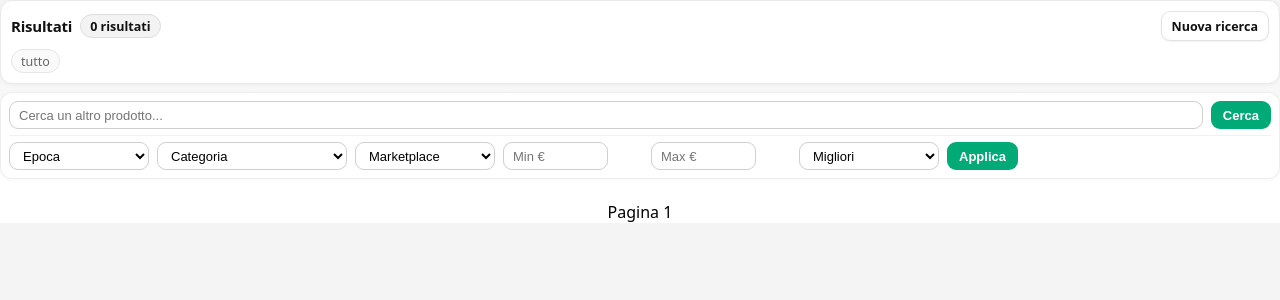
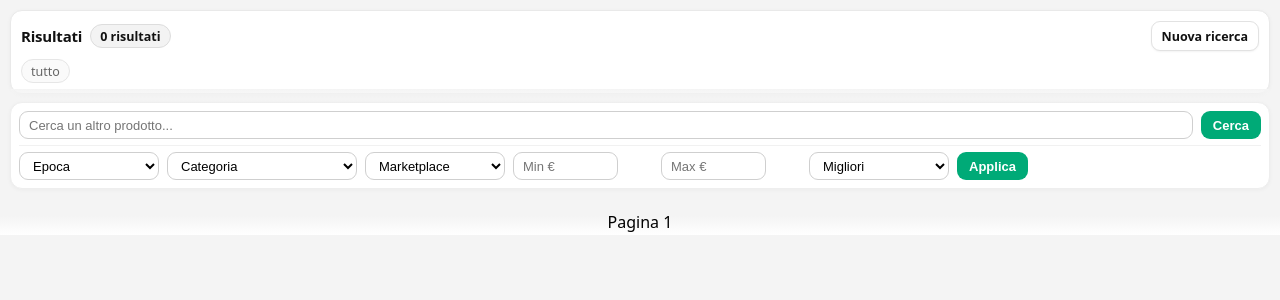
Before and after one commit to retrofutureitalia25/retrofuture-search, a Flask app: page /search in a window 1280 px wide. Shown: the top 300 px of the page. Run offline with Flask 3, Linux system fonts and the light colour scheme; data that the repository does not hold is empty.

Commit message:
Update results.html

```diff
--- a/templates/results.html
+++ b/templates/results.html
@@ -140,6 +140,7 @@
 
     /* ✅ CARD CONTROLLO */
     .control-card{
+      position:relative;
       background:#fff;
       border:1px solid #eee;
       border-radius:12px;
@@ -147,6 +148,22 @@
       padding:8px;
       margin-bottom:8px;
     }
+    .control-card::before{
+      content:"";
+      position:absolute;
+      top:-14px;
+      left:0;
+      right:0;
+      height:14px;
+      background: linear-gradient(
+        to bottom,
+        rgba(244,244,244,1) 0%,
+        rgba(244,244,244,0) 100%
+     );
+     pointer-events:none;
+    }
+
+
     .control-row{
       display:flex;
       flex-wrap:wrap;
@@ -554,12 +571,7 @@
     }
 
     #rf-root{
-      background: linear-gradient(
-        to bottom,
-        rgba(244,244,244,0) 0%,
-        rgba(244,244,244,0.25) 25%,
-        #ffffff 75%
-      );
+      padding: 10px 10px 2px;
     }
 
     @media (max-width: 520px){
```
